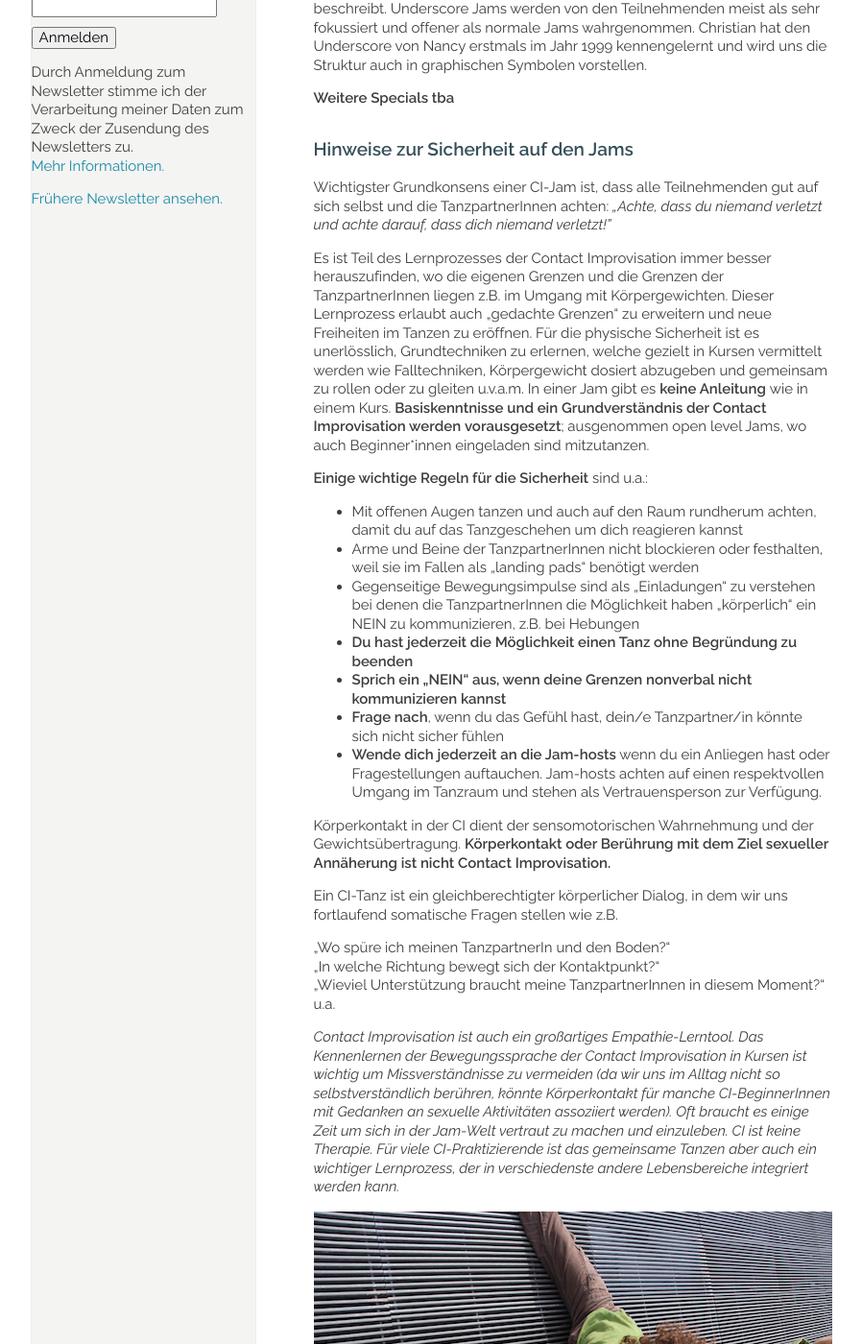
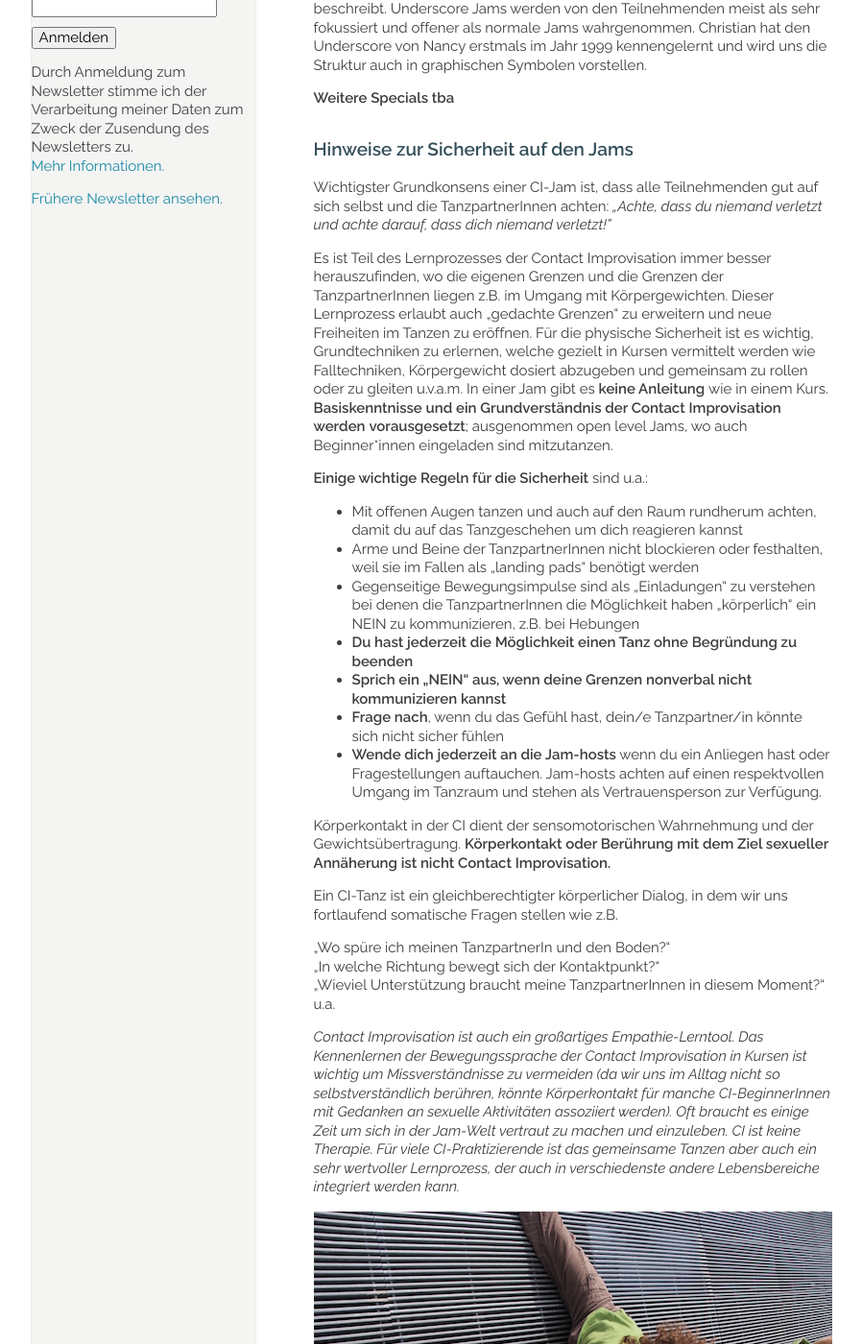
Before and after one commit to manulari/rollingpointat, a Jekyll site: the page built from _pages_de/jams.md, in a window 1280 px wide and 1400 px high, scrolled down 1203 px. Shown: the whole window at 96% size, without its empty margins (152-1050 px from the left). Built offline with Jekyll 4.4.1, drawn with Linux system fonts in a browser that asks for light colours; comment, search, counter and statistics services are not loaded.

Commit message:
Update page (de) “jams”

```diff
--- a/_pages_de/jams.md
+++ b/_pages_de/jams.md
@@ -46,7 +46,8 @@ Der von Nancy Stark Smith über mehrere Jahrzehnte hinweg entwickelte Underscore
 
 Wichtigster Grundkonsens einer CI-Jam ist, dass alle Teilnehmenden gut auf sich selbst und die TanzpartnerInnen achten: *„Achte, dass du niemand verletzt und achte darauf, dass dich niemand verletzt!"*
 
-Es ist Teil des Lernprozesses der Contact Improvisation immer besser herauszufinden, wo die eigenen Grenzen und die Grenzen der TanzpartnerInnen liegen z.B. im Umgang mit Körpergewichten. Dieser Lernprozess erlaubt auch „gedachte Grenzen“ zu erweitern und neue Freiheiten im Tanzen zu eröffnen. Für die physische Sicherheit ist es unerlösslich, Grundtechniken zu erlernen, welche gezielt in Kursen vermittelt werden wie Falltechniken, Körpergewicht dosiert abzugeben und gemeinsam zu rollen oder zu gleiten u.v.a.m. In einer Jam gibt es **keine Anleitung** wie in einem Kurs. **Basiskenntnisse** **und ein** **Grundverständnis der Contact Improvisation werden** **vorausgesetzt**; ausgenommen open level Jams, wo auch Beginner*innen eingeladen sind mitzutanzen.
+Es ist Teil des Lernprozesses der Contact Improvisation immer besser herauszufinden, wo die eigenen Grenzen und die Grenzen der TanzpartnerInnen liegen z.B. im Umgang mit Körpergewichten. Dieser Lernprozess erlaubt auch „gedachte Grenzen“ zu erweitern und neue Freiheiten im Tanzen zu eröffnen. Für die physische Sicherheit ist es wichtig, Grundtechniken zu erlernen, welche gezielt in Kursen vermittelt werden wie Falltechniken, Körpergewicht dosiert abzugeben und gemeinsam zu rollen oder zu gleiten u.v.a.m. In einer Jam gibt es **keine Anleitung** wie in einem Kurs.\
+**Basiskenntnisse** **und ein** **Grundverständnis der Contact Improvisation werden** **vorausgesetzt**; ausgenommen open level Jams, wo auch Beginner*innen eingeladen sind mitzutanzen.
 
 **Einige wichtige Regeln für die Sicherheit** sind u.a.:
 
@@ -66,7 +67,7 @@ Ein CI-Tanz ist ein gleichberechtigter körperlicher Dialog, in dem wir uns fort
 „In welche Richtung bewegt sich der Kontaktpunkt?“\
 „Wieviel Unterstützung braucht meine TanzpartnerInnen in diesem Moment?“ u.a.
 
-*Contact Improvisation ist auch ein großartiges Empathie-Lerntool. Das Kennenlernen der Bewegungssprache der Contact Improvisation in Kursen ist wichtig um Missverständnisse zu vermeiden (da wir uns im Alltag nicht so selbstverständlich berühren, könnte Körperkontakt für manche CI-BeginnerInnen mit Gedanken an sexuelle Aktivitäten assoziiert werden). Oft braucht es einige Zeit um sich in der Jam-Welt vertraut zu machen und einzuleben. CI ist keine Therapie. Für viele CI-Praktizierende ist das gemeinsame Tanzen aber auch ein wichtiger Lernprozess, der in verschiedenste andere Lebensbereiche integriert werden kann.*
+*Contact Improvisation ist auch ein großartiges Empathie-Lerntool. Das Kennenlernen der Bewegungssprache der Contact Improvisation in Kursen ist wichtig um Missverständnisse zu vermeiden (da wir uns im Alltag nicht so selbstverständlich berühren, könnte Körperkontakt für manche CI-BeginnerInnen mit Gedanken an sexuelle Aktivitäten assoziiert werden). Oft braucht es einige Zeit um sich in der Jam-Welt vertraut zu machen und einzuleben. CI ist keine Therapie. Für viele CI-Praktizierende ist das gemeinsame Tanzen aber auch ein sehr wertvoller Lernprozess, der  auch in verschiedenste andere Lebensbereiche integriert werden kann.*
 
 ![](/assets/uploads/img_0198.jpg)
 
```
